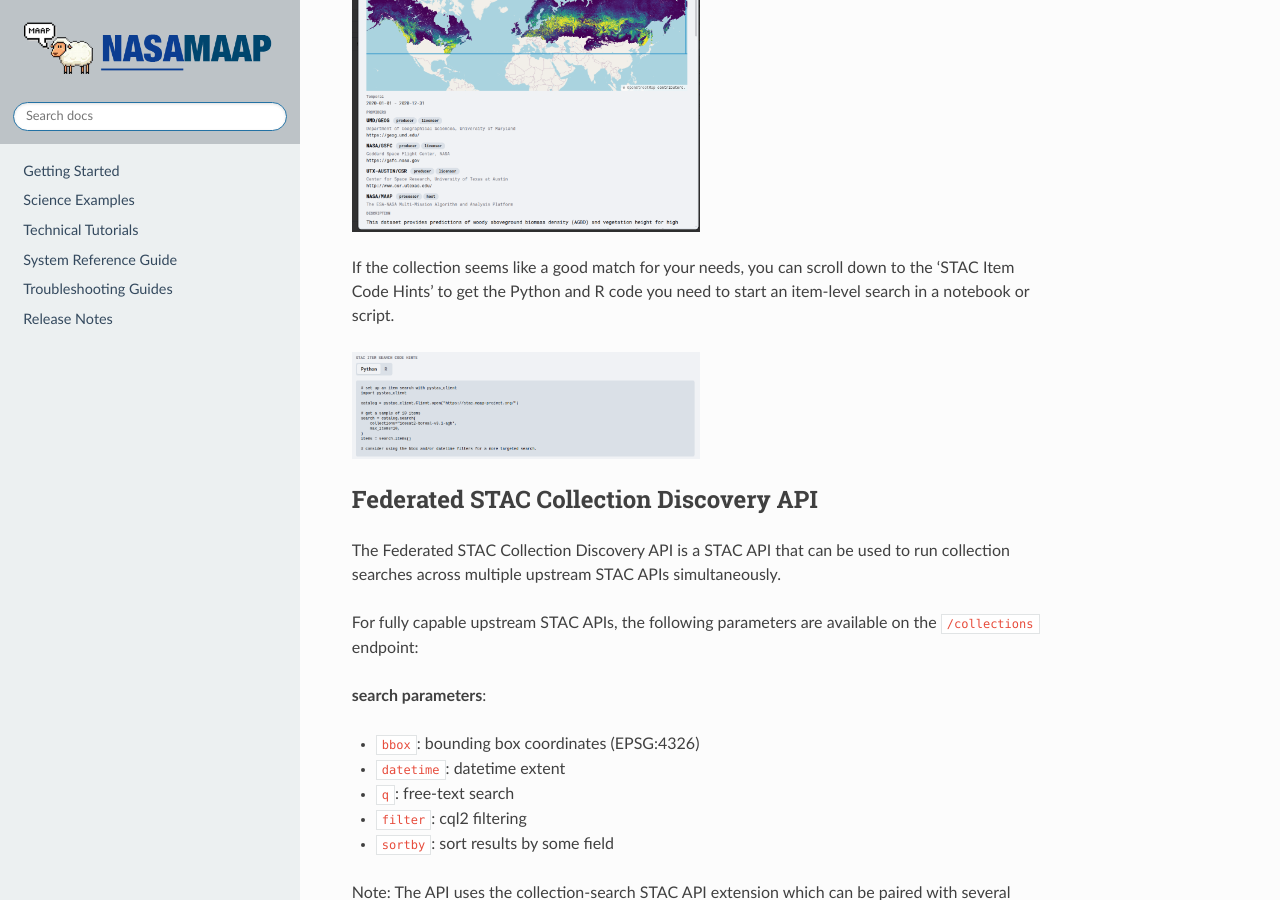
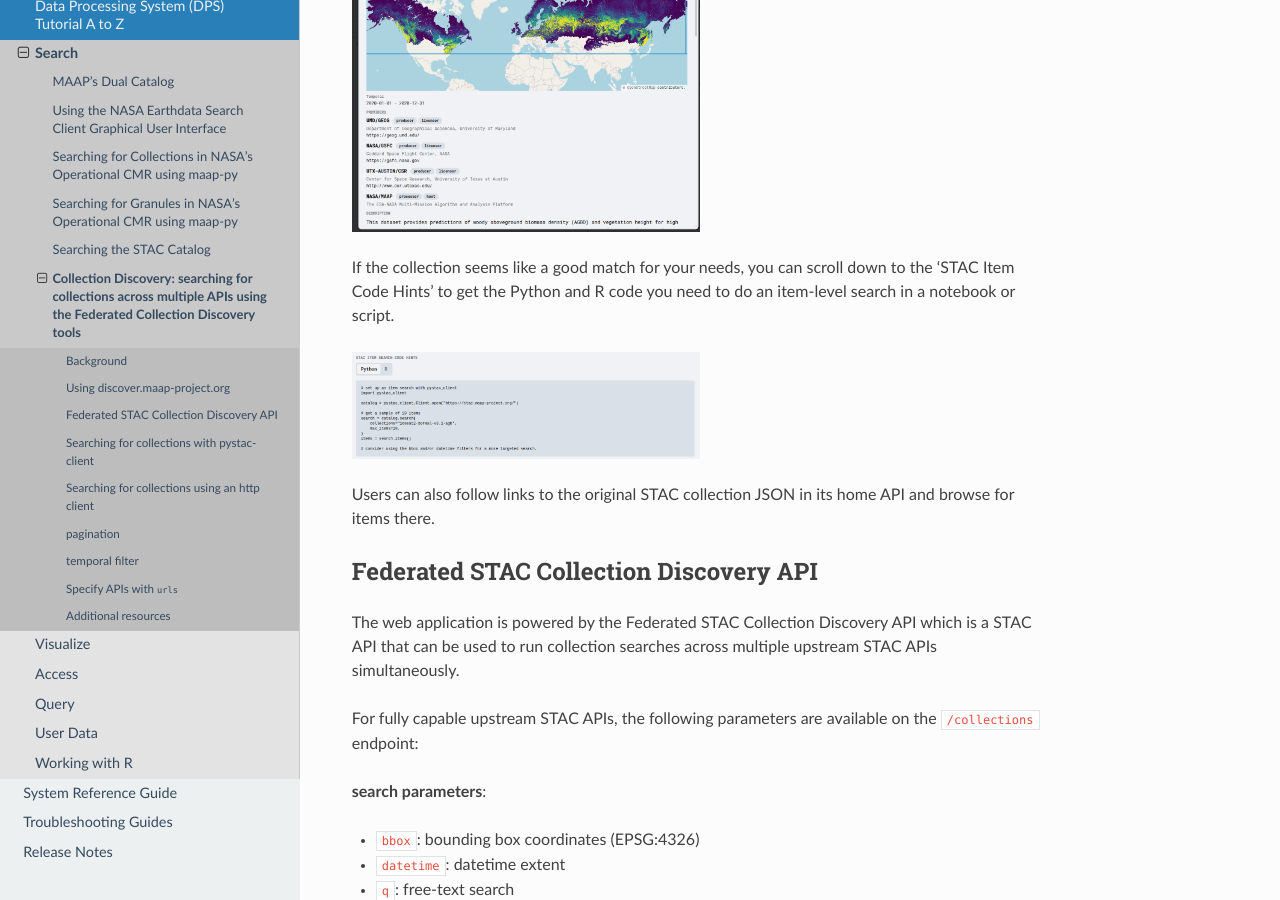
Before and after one commit to MAAP-Project/maap-documentation, a Sphinx documentation site: the page built from docs/source/technical_tutorials/search/federated-collection-discovery/collection_discovery.ipynb, in a window 1280 px wide and 900 px high, scrolled down 3520 px. Built offline with Sphinx 7.4.7 and the Read the Docs theme 3.1.0, drawn with Linux system fonts in a browser that asks for light colours; pages that are not in the unit, such as notebooks, are missing from menus; some of the changed text lies outside the part shown.

Commit message:
a few small updates

```diff
--- a/docs/source/technical_tutorials/searching.rst
+++ b/docs/source/technical_tutorials/searching.rst
@@ -21,5 +21,5 @@ More information on each catalog and migrating from MAAP's CMR here: `MAAP's Dua
   search/collections.ipynb
   search/granules.ipynb
   search/searching_the_stac_catalog.ipynb
-  search/collection_discovery.ipynb
+  search/federated-collection-discovery/collection_discovery.ipynb
   working_with_r/find_data_in_r.rst
```
Also changed, not shown: docs/source/technical_tutorials/search/federated-collection-discovery/collection_discovery.ipynb.
